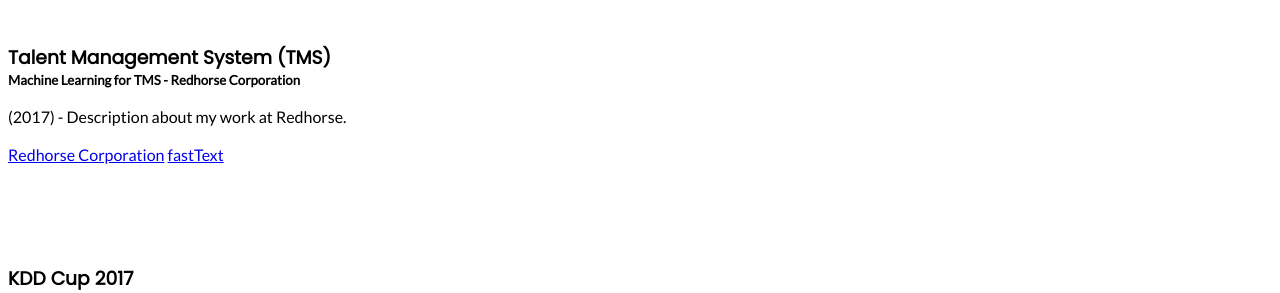
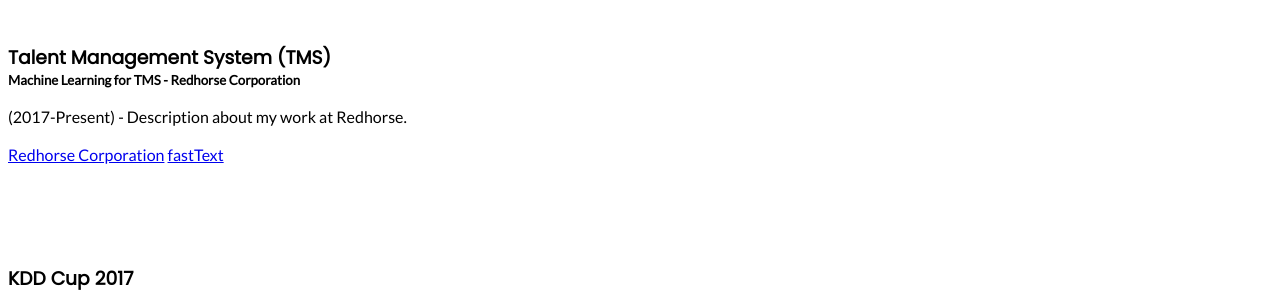
Before and after one commit to dennisjunior111/dennisjunior111.github.io, a Jekyll site: the page index.html, which Jekyll copies as it is, in a window 1280 px wide and 900 px high, scrolled down 5062 px. Shown: the part 153-446 px from the top of the window. Built offline with Jekyll 4.4.1, drawn with Linux system fonts in a browser that asks for light colours; nearby versions of some CDN libraries; library files that are not in the unit come from our copies; a script that is not in the unit is left out.

Commit message:
Update index.html

```diff
--- a/index.html
+++ b/index.html
@@ -55,7 +55,7 @@
         </div>
         <div id="projects" class="black">
             <div class="row" align="center">
-                <div class="col m3 s12 rect wow fadeIn" data-wow-delay="100ms" style="padding:0;background: url(img/bg_redhorse.jpg);background-size: cover" align="center">
+                <div class="col m3 s12 rect wow fadeIn" data-wow-delay="100ms" style="padding:0;background: url(img/bg_redhorse.jpg);background-color:rgba(0, 0, 0, 0.5);background-size: cover" align="center">
                     <div class="fill curtain white-text center-align" align="center">
                         <div class="celement">
                             <h3><a href="#TMS" class="hover white-text">TMS</a></h3>
@@ -90,7 +90,7 @@
                 <h3 id="title" class="wow animated fadeIn title">Talent Management System (TMS)</h3>
                 <h5 id="tagline" class="wow animated fadeInUp">Machine Learning for TMS - Redhorse Corporation</h5>
                 <br>
-                <p id="content" class="wow animated fadeInUp">(2017) - Description about my work at Redhorse.
+                <p id="content" class="wow animated fadeInUp">(2017-Present) - Description about my work at Redhorse.
                     <br>
                     <br><a class="btn black" href="https://www.redhorsecorp.com/">Redhorse Corporation</a> <a class="btn black" href="https://github.com/facebookresearch/fastText">fastText</a></p>
             </div>
```
